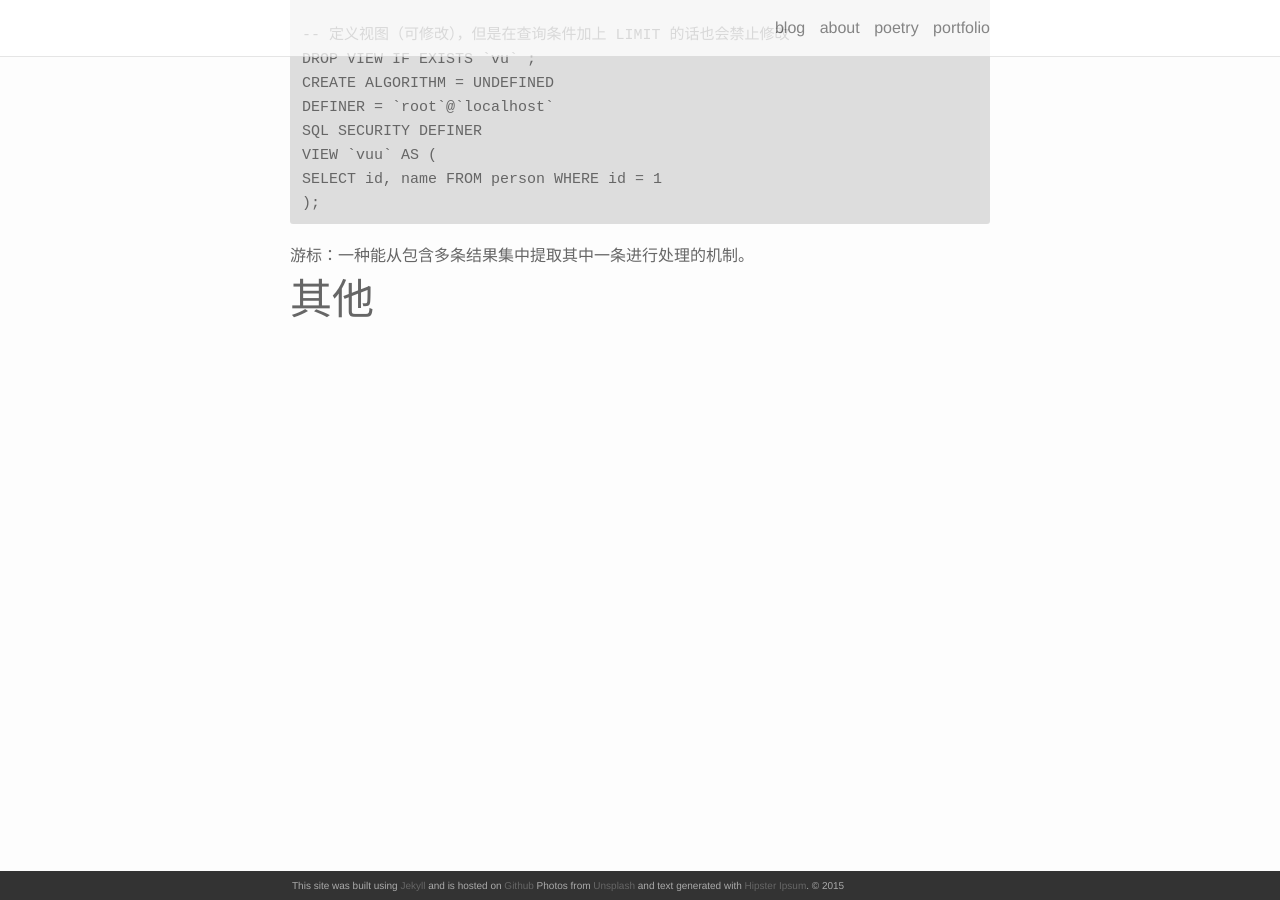
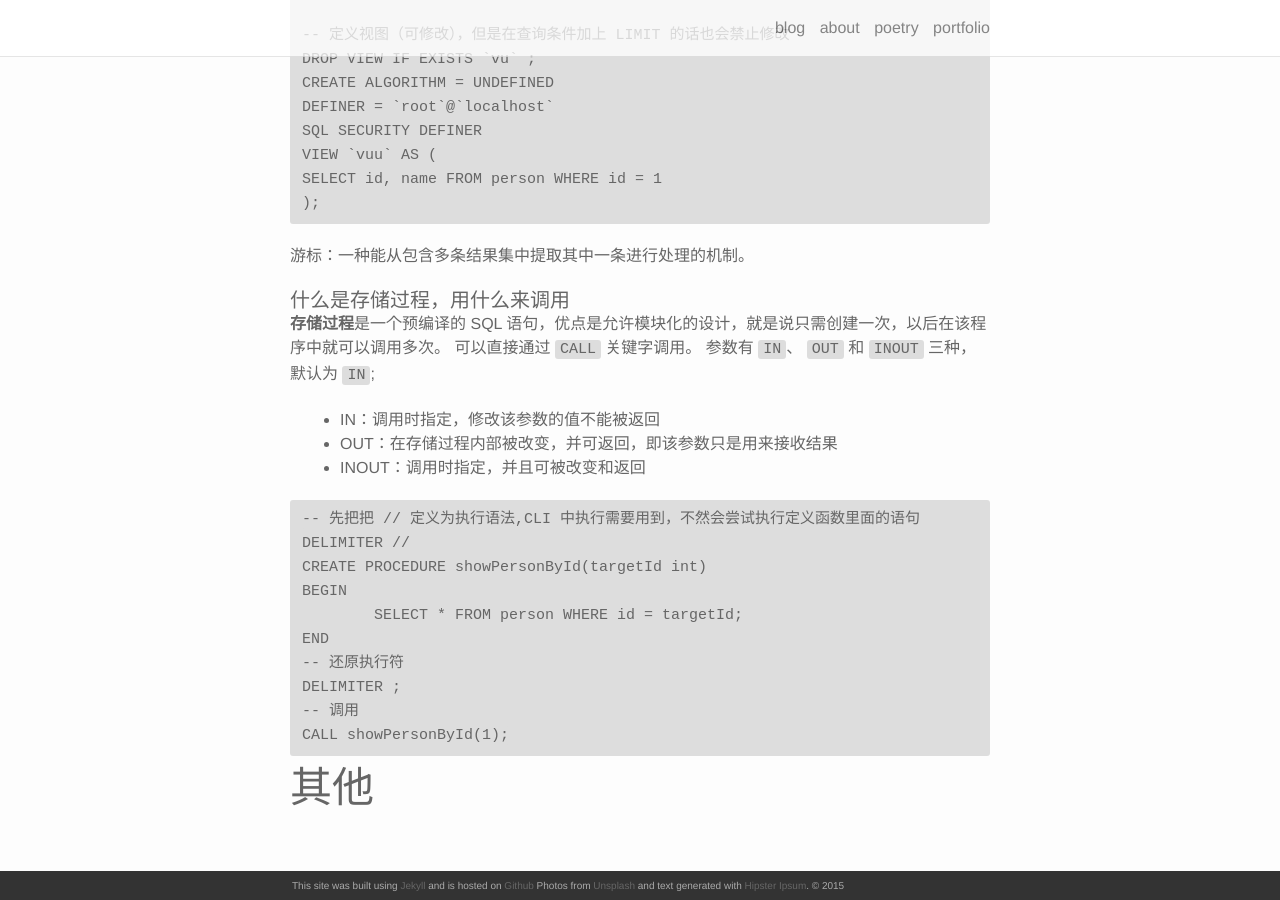
Before and after one commit to akmissxt/blog, a Jekyll site: the page built from _posts/2021-04-05-面试复习.markdown, in a window 1280 px wide and 900 px high, scrolled down 4167 px. Built offline with Jekyll 4.4.1, drawn with Linux system fonts in a browser that asks for light colours; nearby versions of some CDN libraries; our own code applies the rules of GitHub Pages for plain Markdown files.

Commit message:
update(面试复习): 存储过程

````diff
--- a/_posts/2021-04-05-面试复习.markdown
+++ b/_posts/2021-04-05-面试复习.markdown
@@ -114,6 +114,7 @@ HTTPS 是 HTTP 的安全版本，通过加入 SSL/TCL 传输层安全协议，
 
 #### 什么是视图，游标是什么
 视图：一种具有和物理表一样功能的虚拟表,由预设的查询语句定义好，使用时实时查询。视图通常是有一个表或者多个表的行或列的子集，对视图的修改会影响基本表，但是只有视图与表是一对一关系情况（还有其他条件，比如用了 `LIMIT` 就改不了）才能修改。
+
 ```SQL
 -- 人物表
 CREATE TABLE person (
@@ -160,4 +161,24 @@ SELECT id, name FROM person WHERE id = 1
 
 游标：一种能从包含多条结果集中提取其中一条进行处理的机制。
 
+#### 什么是存储过程，用什么来调用
+**存储过程**是一个预编译的 SQL 语句，优点是允许模块化的设计，就是说只需创建一次，以后在该程序中就可以调用多次。
+可以直接通过 `CALL` 关键字调用。
+参数有 `IN`、 `OUT` 和 `INOUT` 三种，默认为 `IN`;
+- IN：调用时指定，修改该参数的值不能被返回
+- OUT：在存储过程内部被改变，并可返回，即该参数只是用来接收结果
+- INOUT：调用时指定，并且可被改变和返回
+
+```SQL
+-- 先把把 // 定义为执行语法,CLI 中执行需要用到，不然会尝试执行定义函数里面的语句
+DELIMITER //
+CREATE PROCEDURE showPersonById(targetId int)
+BEGIN
+	SELECT * FROM person WHERE id = targetId;
+END
+-- 还原执行符
+DELIMITER ;
+-- 调用
+CALL showPersonById(1);
+```
 ## 其他
````
